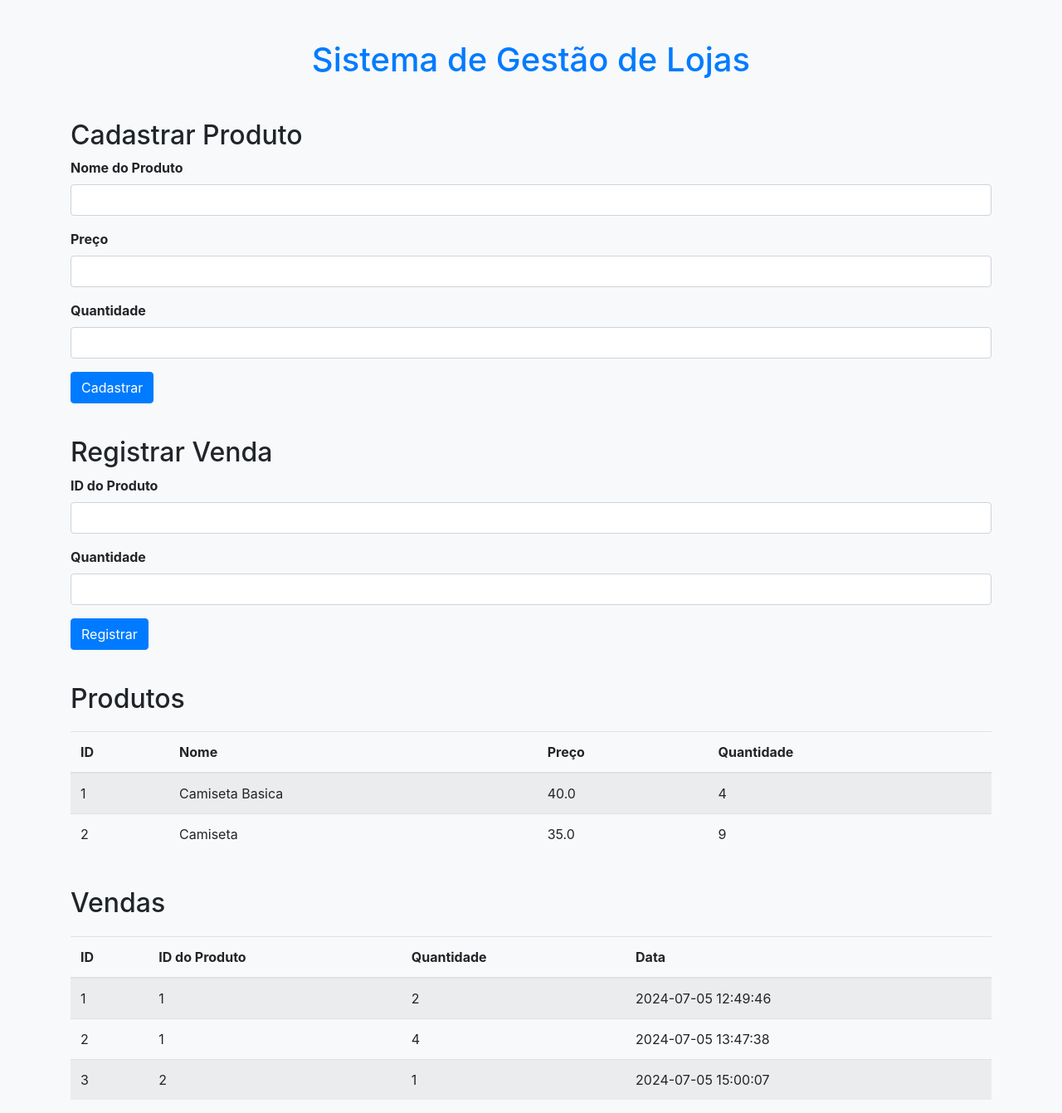
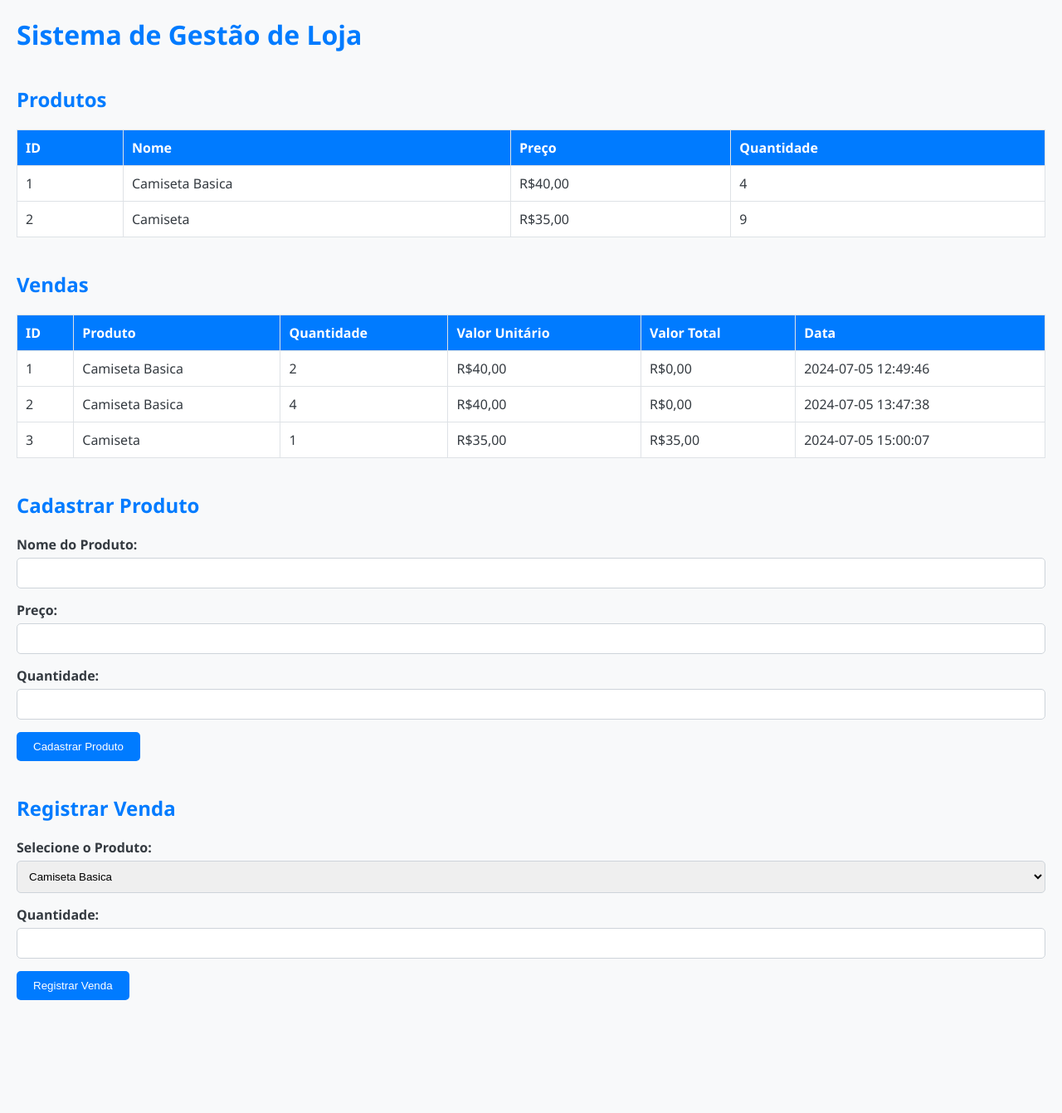
Before and after one commit to DaniloFrancisquete/Projeto-python-lojas, a Flask app: page / in a window 1280 px wide. Shown: the whole page at 83% size. After the commit the page ends 1205 px from the top, so only its background shows below. Run offline with Flask 3, Linux system fonts and the light colour scheme; data comes from the database, SQL or seed files in the repository; both versions use the stored data as it was after the commit; some libraries are stand-ins or nearby versions.

Commit message:
modelo novo

```diff
--- a/app.py
+++ b/app.py
@@ -3,6 +3,14 @@ import sqlite3
 from datetime import datetime
 
 app = Flask(__name__)
+
+# Definindo o filtro personalizado
+def format_currency(value):
+    if value is None or value == '':
+        return "R$0,00"
+    return f"R${value:,.2f}".replace(',', 'X').replace('.', ',').replace('X', '.')
+
+app.jinja_env.filters['format_currency'] = format_currency
 
 def init_db():
     conn = sqlite3.connect('lojista.db')
@@ -20,10 +28,19 @@ def init_db():
         id INTEGER PRIMARY KEY AUTOINCREMENT,
         produto_id INTEGER,
         quantidade INTEGER,
+        valor_total REAL,
         data TEXT,
         FOREIGN KEY(produto_id) REFERENCES produtos(id)
     )
     ''')
+
+    # Verifica e adiciona a coluna valor_total se ainda não existir
+    cursor.execute("PRAGMA table_info(vendas)")
+    columns = cursor.fetchall()
+    column_names = [col[1] for col in columns]
+    if 'valor_total' not in column_names:
+        cursor.execute('ALTER TABLE vendas ADD COLUMN valor_total REAL;')
+
     conn.commit()
     conn.close()
 
@@ -31,12 +48,21 @@ def init_db():
 def index():
     conn = sqlite3.connect('lojista.db')
     cursor = conn.cursor()
+
+    # Seleciona vendas e calcula valor_total considerando o preço dos produtos
+    cursor.execute('''
+    SELECT vendas.id, vendas.produto_id, vendas.quantidade, vendas.valor_total, vendas.data, produtos.preco, produtos.nome,
+           produtos.preco * vendas.quantidade AS valor_produtos
+    FROM vendas
+    INNER JOIN produtos ON vendas.produto_id = produtos.id
+    ''')
+    vendas = cursor.fetchall()
+
     cursor.execute('SELECT * FROM produtos')
     produtos = cursor.fetchall()
-    cursor.execute('SELECT * FROM vendas')
-    vendas = cursor.fetchall()
+
     conn.close()
-    return render_template('index.html', produtos=produtos, vendas=vendas)
+    return render_template('index.html', vendas=vendas, produtos=produtos)
 
 @app.route('/cadastrar_produto', methods=['POST'])
 def cadastrar_produto():
@@ -57,7 +83,13 @@ def registrar_venda():
     data = datetime.now().strftime("%Y-%m-%d %H:%M:%S")
     conn = sqlite3.connect('lojista.db')
     cursor = conn.cursor()
-    cursor.execute('INSERT INTO vendas (produto_id, quantidade, data) VALUES (?, ?, ?)', (produto_id, quantidade, data))
+
+    # Calcula o valor total da venda baseado no preço do produto e quantidade vendida
+    cursor.execute('SELECT preco FROM produtos WHERE id = ?', (produto_id,))
+    preco_produto = cursor.fetchone()[0]
+    valor_total = preco_produto * quantidade
+
+    cursor.execute('INSERT INTO vendas (produto_id, quantidade, valor_total, data) VALUES (?, ?, ?, ?)', (produto_id, quantidade, valor_total, data))
     cursor.execute('UPDATE produtos SET quantidade = quantidade - ? WHERE id = ?', (quantidade, produto_id))
     conn.commit()
     conn.close()
--- a/static/style.css
+++ b/static/style.css
@@ -1,29 +1,98 @@
-body {
-    background-color: #f8f9fa;
+/* Reset */
+* {
+    margin: 0;
+    padding: 0;
+    box-sizing: border-box;
 }
 
-h1 {
+/* Global Styles */
+body {
+    font-family: 'Segoe UI', Tahoma, Geneva, Verdana, sans-serif;
+    background-color: #f8f9fa;
+    color: #343a40;
+    padding: 20px;
+}
+
+/* Headings */
+h1, h2 {
     color: #007bff;
+    margin-bottom: 20px;
 }
 
 h2 {
     margin-top: 40px;
 }
 
+/* Tables */
 table {
+    width: 100%;
+    border-collapse: collapse;
     margin-top: 20px;
+    background-color: #fff;
+    border: 1px solid #dee2e6;
+}
+
+table th, table td {
+    padding: 10px;
+    text-align: left;
+    border: 1px solid #dee2e6;
+}
+
+table th {
+    background-color: #007bff;
+    color: #fff;
+}
+
+/* Forms */
+.form-group {
+    margin-bottom: 15px;
 }
 
 .form-group label {
+    display: block;
+    margin-bottom: 5px;
     font-weight: bold;
 }
 
+.form-group input, .form-group select {
+    width: 100%;
+    padding: 10px;
+    border: 1px solid #ced4da;
+    border-radius: 5px;
+}
+
+.form-group input:focus, .form-group select:focus {
+    border-color: #80bdff;
+    outline: none;
+}
+
+/* Buttons */
 .btn-primary {
+    display: inline-block;
+    padding: 10px 20px;
+    color: #fff;
     background-color: #007bff;
-    border-color: #007bff;
+    border: none;
+    border-radius: 5px;
+    cursor: pointer;
+    text-align: center;
 }
 
 .btn-primary:hover {
     background-color: #0056b3;
-    border-color: #004085;
 }
+
+/* Responsive Design */
+@media (max-width: 768px) {
+    table th, table td {
+        padding: 8px;
+    }
+
+    .form-group input, .form-group select {
+        padding: 8px;
+    }
+
+    .btn-primary {
+        padding: 8px 16px;
+    }
+}
--- a/templates/index.html
+++ b/templates/index.html
@@ -3,94 +3,85 @@
 <head>
     <meta charset="UTF-8">
     <meta name="viewport" content="width=device-width, initial-scale=1.0">
-    <title>Sistema de Gestão de Lojas</title>
-    <!-- Bootstrap CSS -->
-    <link href="https://stackpath.bootstrapcdn.com/bootstrap/4.5.2/css/bootstrap.min.css" rel="stylesheet">
-    <!-- Custom CSS -->
+    <title>Sistema de Gestão de Loja</title>
     <link rel="stylesheet" href="{{ url_for('static', filename='style.css') }}">
 </head>
 <body>
-    <div class="container mt-5">
-        <h1 class="text-center mb-5">Sistema de Gestão de Lojas</h1>
-
-        <h2>Cadastrar Produto</h2>
-        <form action="/cadastrar_produto" method="POST" class="mb-4">
-            <div class="form-group">
-                <label for="nome">Nome do Produto</label>
-                <input type="text" class="form-control" id="nome" name="nome" required>
-            </div>
-            <div class="form-group">
-                <label for="preco">Preço</label>
-                <input type="number" step="0.01" class="form-control" id="preco" name="preco" required>
-            </div>
-            <div class="form-group">
-                <label for="quantidade">Quantidade</label>
-                <input type="number" class="form-control" id="quantidade" name="quantidade" required>
-            </div>
-            <button type="submit" class="btn btn-primary">Cadastrar</button>
-        </form>
-
-        <h2>Registrar Venda</h2>
-        <form action="/registrar_venda" method="POST" class="mb-4">
-            <div class="form-group">
-                <label for="produto_id">ID do Produto</label>
-                <input type="number" class="form-control" id="produto_id" name="produto_id" required>
-            </div>
-            <div class="form-group">
-                <label for="quantidade">Quantidade</label>
-                <input type="number" class="form-control" id="quantidade" name="quantidade" required>
-            </div>
-            <button type="submit" class="btn btn-primary">Registrar</button>
-        </form>
+    <h1>Sistema de Gestão de Loja</h1>
 
     <h2>Produtos</h2>
-        <table class="table table-striped">
-            <thead>
+    <table>
         <tr>
             <th>ID</th>
             <th>Nome</th>
             <th>Preço</th>
             <th>Quantidade</th>
         </tr>
-            </thead>
-            <tbody>
         {% for produto in produtos %}
         <tr>
             <td>{{ produto[0] }}</td>
             <td>{{ produto[1] }}</td>
-                    <td>{{ produto[2] }}</td>
+            <td>{{ produto[2]|format_currency }}</td>
             <td>{{ produto[3] }}</td>
         </tr>
         {% endfor %}
-            </tbody>
     </table>
 
     <h2>Vendas</h2>
-        <table class="table table-striped">
-            <thead>
+    <table>
         <tr>
             <th>ID</th>
-                    <th>ID do Produto</th>
+            <th>Produto</th>
             <th>Quantidade</th>
+            <th>Valor Unitário</th>
+            <th>Valor Total</th>
             <th>Data</th>
         </tr>
-            </thead>
-            <tbody>
         {% for venda in vendas %}
         <tr>
             <td>{{ venda[0] }}</td>
-                    <td>{{ venda[1] }}</td>
+            <td>{{ venda[6] }}</td>
             <td>{{ venda[2] }}</td>
-                    <td>{{ venda[3] }}</td>
+            <td>{{ venda[5]|format_currency }}</td>
+            <td>{{ venda[3]|format_currency }}</td>
+            <td>{{ venda[4] }}</td>
         </tr>
         {% endfor %}
-            </tbody>
     </table>
+
+    <h2>Cadastrar Produto</h2>
+    <form action="/cadastrar_produto" method="post">
+        <div class="form-group">
+            <label for="nome">Nome do Produto:</label>
+            <input type="text" id="nome" name="nome" required>
         </div>
+        <div class="form-group">
+            <label for="preco">Preço:</label>
+            <input type="number" id="preco" name="preco" step="0.01" min="0" required>
+        </div>
+        <div class="form-group">
+            <label for="quantidade">Quantidade:</label>
+            <input type="number" id="quantidade" name="quantidade" min="1" required>
+        </div>
+        <button type="submit" class="btn-primary">Cadastrar Produto</button>
+    </form>
 
-    <!-- Bootstrap JS and dependencies -->
-    <script src="https://code.jquery.com/jquery-3.5.1.slim.min.js"></script>
-    <script src="https://cdn.jsdelivr.net/npm/@popperjs/core@2.5.4/dist/umd/popper.min.js"></script>
-    <script src="https://stackpath.bootstrapcdn.com/bootstrap/4.5.2/js/bootstrap.min.js"></script>
+    <h2>Registrar Venda</h2>
+    <form action="/registrar_venda" method="post">
+        <div class="form-group">
+            <label for="produto_id">Selecione o Produto:</label>
+            <select id="produto_id" name="produto_id" required>
+                {% for produto in produtos %}
+                <option value="{{ produto[0] }}">{{ produto[1] }}</option>
+                {% endfor %}
+            </select>
+        </div>
+        <div class="form-group">
+            <label for="quantidade">Quantidade:</label>
+            <input type="number" id="quantidade" name="quantidade" min="1" required>
+        </div>
+        <button type="submit" class="btn-primary">Registrar Venda</button>
+    </form>
+
 </body>
 </html>
```
Also changed, not shown: lojista.db. Lines whose indentation alone changed are shown as unchanged.
